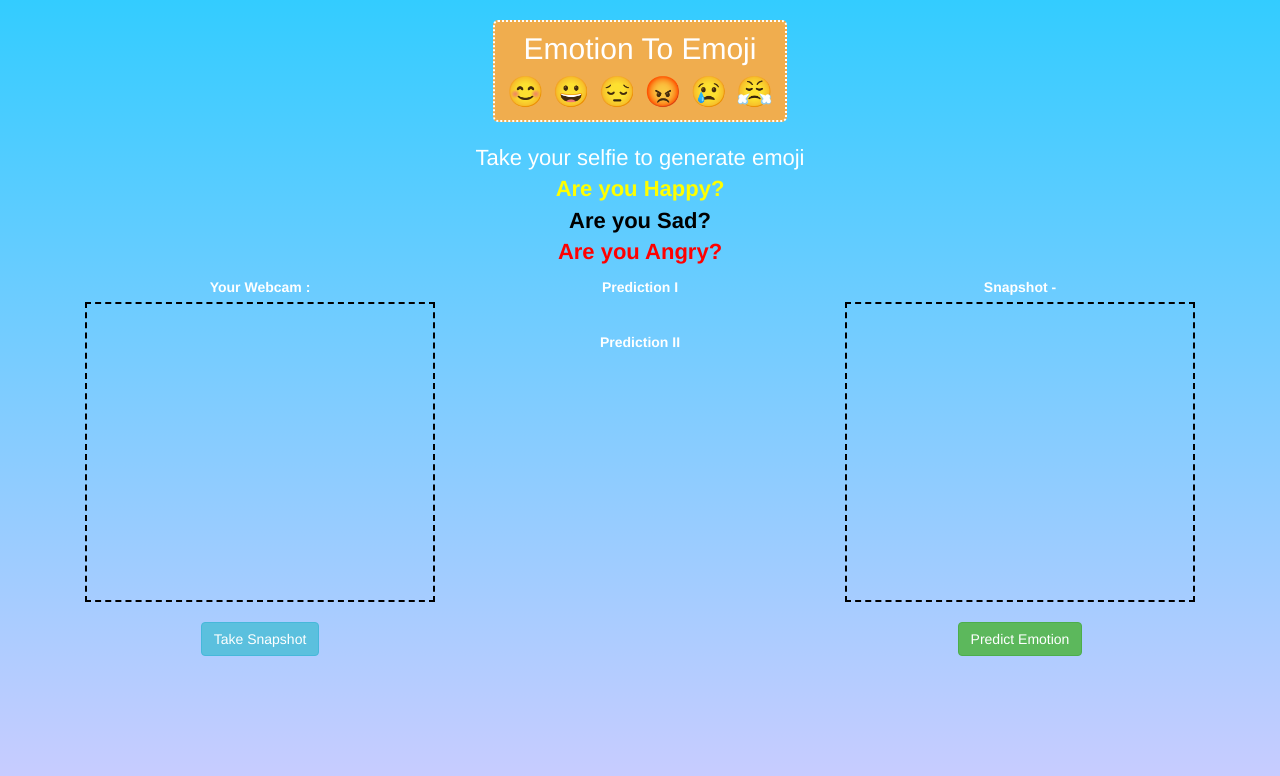
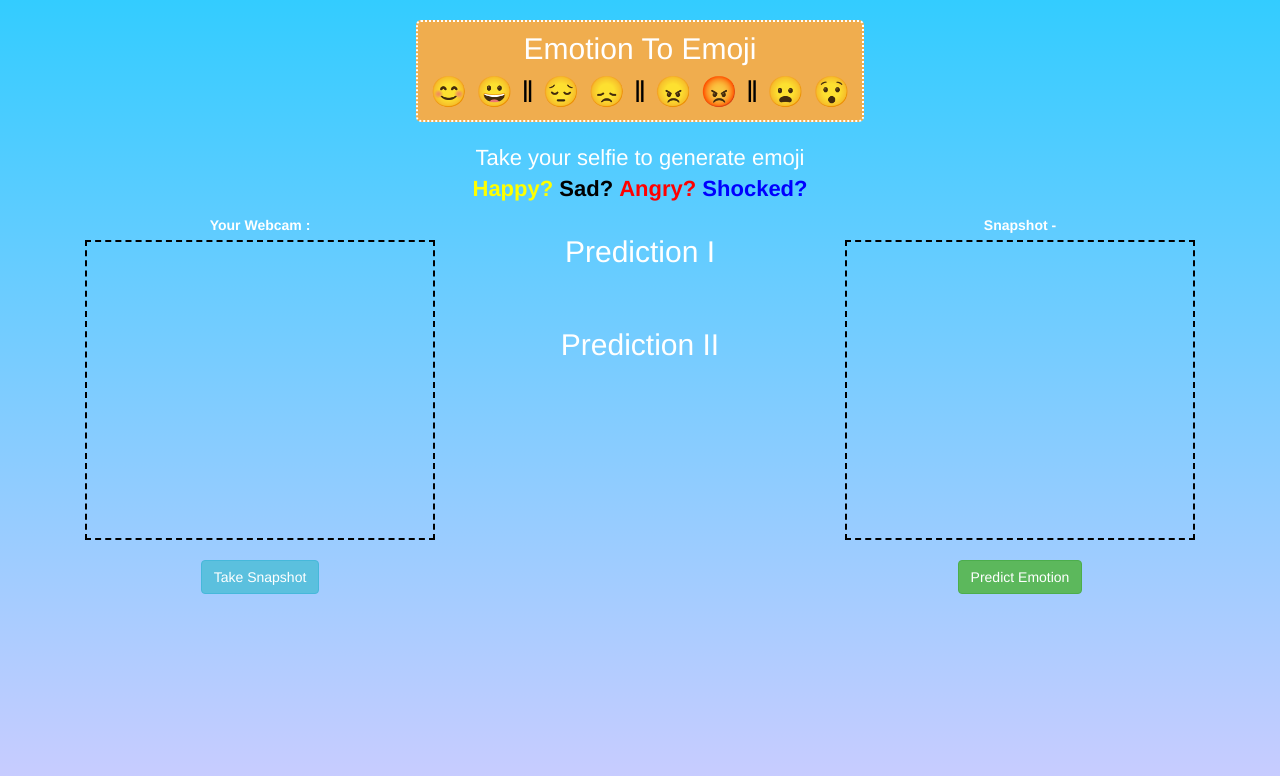
Before and after one commit to AUD-GITHUB/Emotion-To-Emoji, a plain HTML site: page index.html in a window 1280 px wide. Drawn offline with nearby package versions, Linux system fonts and the light colour scheme; a script that the page names is missing.

Commit message:
Update index.html

```diff
--- a/index.html
+++ b/index.html
@@ -21,21 +21,25 @@
         <br>
         <span>&#128522;</span>
         <span>&#128512;</span>
+        <span>&#8214;</span>
         <span>&#128532;</span>
+        <span>&#128542;</span>
+        <span>&#8214;</span>
+        <span>&#128544;</span>
         <span>&#128545;</span>
-        <span>&#128546;</span>
-        <span>&#128548;</span>
+        <span>&#8214;</span>
+        <span>&#128550;</span>
+        <span>&#128559;</span>
+        <br>
       </h1>
       <br><br>
 
       <p style="font-size: 22px;">Take your selfie to generate emoji
         <br>
-        <b style="color: yellow">Are you Happy?</b>
-        <br>
-        <b style="color: black">Are you Sad?</b>
-        <br>
-        <b style="color: red">Are you Angry?</b>
-        <br>
+        <b style="color: yellow">Happy?</b>
+        <b style="color: black">Sad?</b>
+        <b style="color: red">Angry?</b>
+        <b style="color: blue">Shocked?</b>
       </p>
       <div class="col-md-4 col-sm-12 col-xs-12">
         <label>Your Webcam :</label><br>
@@ -44,17 +48,18 @@
         <button id="captureBtn" onclick="take_snapshot()" class="btn btn-info">Take Snapshot</button>
       </div>
       <div class="col-md-4 col-sm-12 col-xs-12">
-        <label>Prediction I</label>
-        <p class="emotion_name" id="result_emotion_name1"></p>
+        <h2>Prediction I</h2>
+        <h3 class="emotion_name" id="result_emotion_name1"></h3>
         <p class="emoji" id="update_emoji1"></p>
         <br>
-        <label>Prediction II</label>
-        <p class="emotion_name" id="result_emotion_name2"></p>
+        <h2>Prediction II</h2>
+        <h3 class="emotion_name" id="result_emotion_name2"></h3>
         <p class="emoji" id="update_emoji2"></p>
       </div>
       <div class="col-md-4 col-sm-12 col-xs-12">
         <label>Snapshot - </label><br>
-        <div id="result"></div>
+        <div id="result">
+        </div>
         <br>
         <button id="check" onclick="check()" class="btn btn-success">Predict Emotion</button>
       </div>
```
